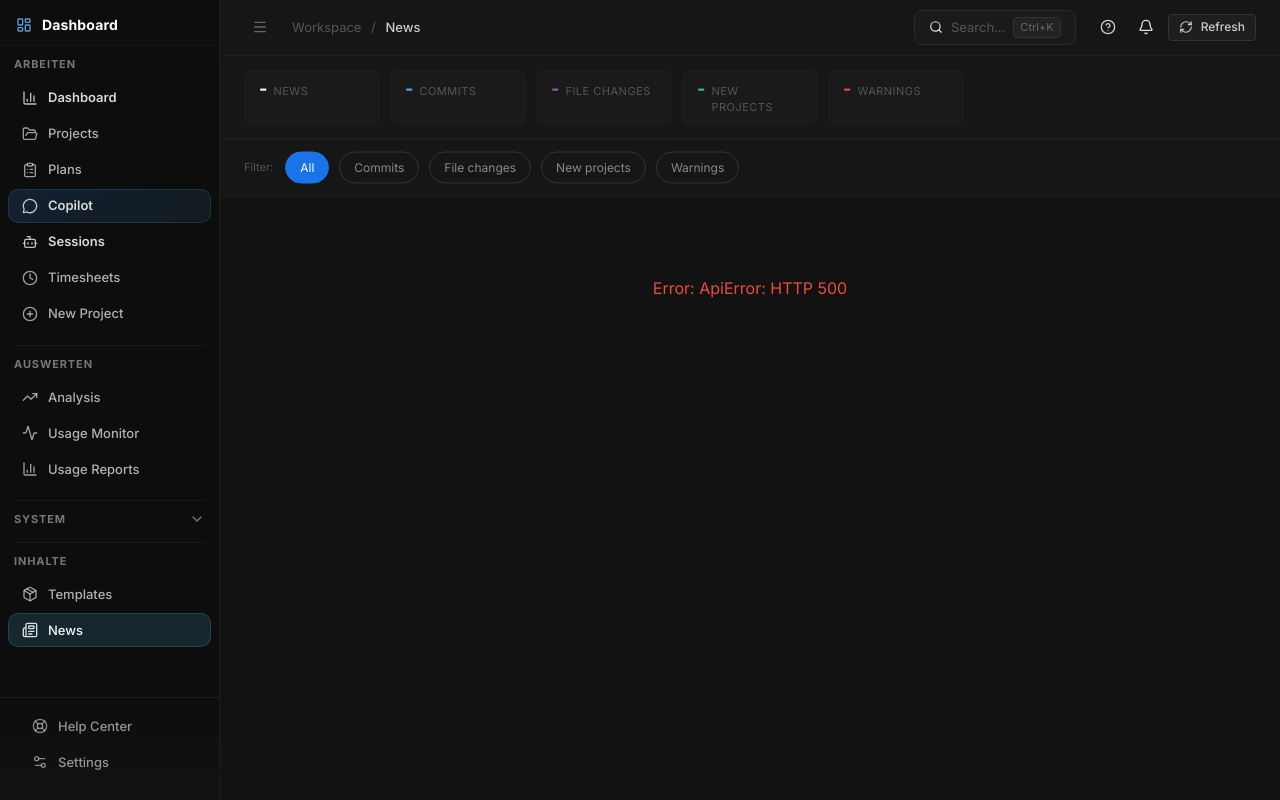
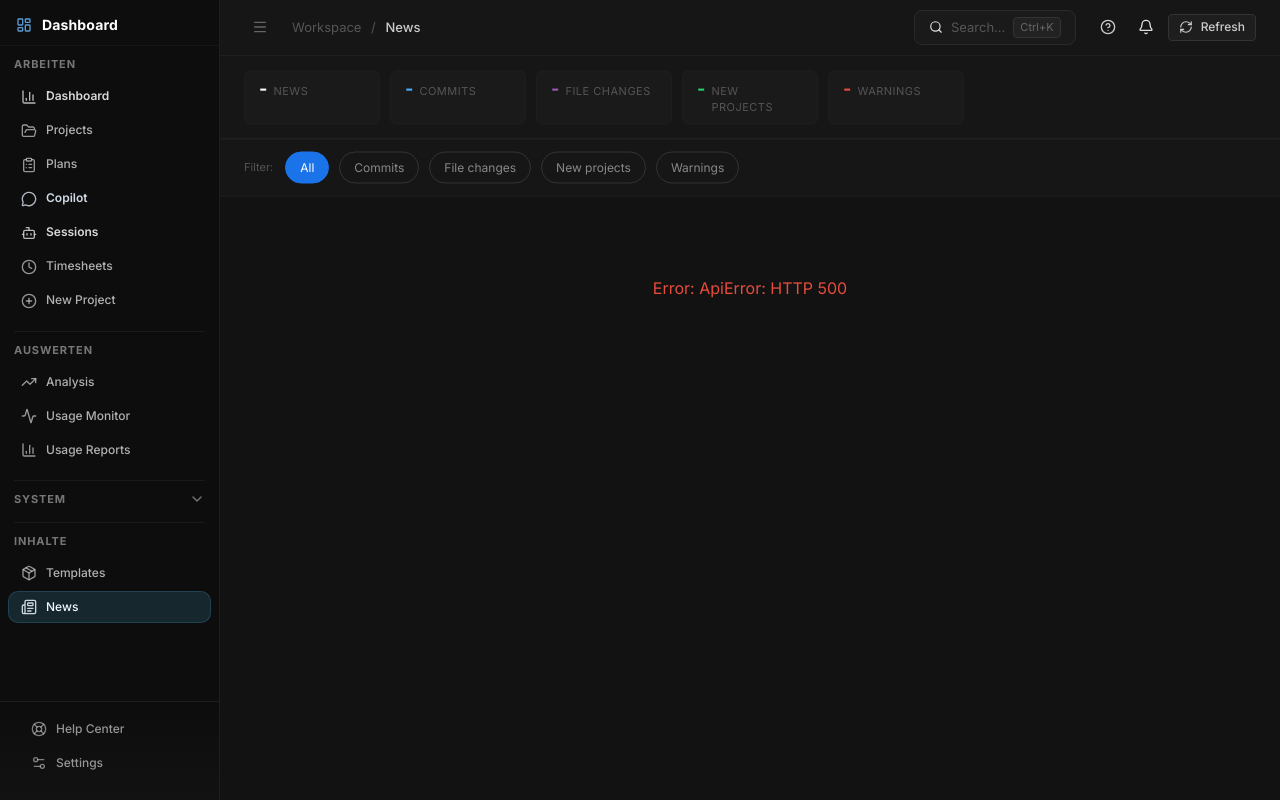
Before and after one commit to web-werkstatt/session-pilot, a Flask app: page /news in a window 1280 px wide. Run offline with Flask 3, Linux system fonts and the light colour scheme; data that the repository does not hold is empty; some libraries are stand-ins or nearby versions.

Commit message:
style: refine sidebar active state and sizing

```diff
--- a/static/css/layout.css
+++ b/static/css/layout.css
@@ -85,15 +85,15 @@
     display: flex;
     align-items: center;
     gap: 10px;
-    min-height: 34px;
-    padding: 6px 14px;
+    min-height: 32px;
+    padding: 5px 13px;
     margin: 0 8px;
     border-radius: 10px;
     color: rgba(255, 255, 255, 0.68);
     text-decoration: none;
-    font-size: 13px;
+    font-size: 12px;
     font-weight: 500;
-    line-height: 1.25;
+    line-height: 1.2;
     transition: all var(--transition-fast);
     border-left: none;
 }
@@ -108,15 +108,17 @@
     font-weight: 600;
 }
 .nav-item--copilot {
-    background: linear-gradient(135deg, rgba(59, 130, 246, 0.16), rgba(79, 195, 247, 0.08));
-    box-shadow: inset 0 0 0 1px rgba(79, 195, 247, 0.14);
+    color: rgba(229, 242, 255, 0.9);
 }
-.nav-item--copilot:hover,
+.nav-item--copilot:hover {
+    background: rgba(79, 195, 247, 0.08);
+    box-shadow: inset 0 0 0 1px rgba(79, 195, 247, 0.12);
+}
 .nav-item--copilot.active {
     background: linear-gradient(135deg, rgba(59, 130, 246, 0.22), rgba(79, 195, 247, 0.14));
     box-shadow: inset 0 0 0 1px rgba(79, 195, 247, 0.24);
 }
-.nav-icon { margin-right: 0; font-size: 14px; width: 16px; text-align: center; display: flex; align-items: center; justify-content: center; opacity: 0.88; }
+.nav-icon { margin-right: 0; font-size: 13px; width: 15px; text-align: center; display: flex; align-items: center; justify-content: center; opacity: 0.84; }
 .nav-text { white-space: nowrap; }
 .sidebar-footer {
     padding: 12px 10px 14px;
@@ -153,7 +155,7 @@
 .main-content.sidebar-collapsed { margin-left: 56px; max-width: calc(100vw - 56px); }
 
 .sidebar-footer .nav-item {
-    min-height: 32px;
+    min-height: 30px;
     color: rgba(255, 255, 255, 0.56);
 }
 
@@ -304,8 +306,8 @@
         -webkit-overflow-scrolling: touch;
     }
     .nav-item {
-        min-height: 38px;
-        font-size: 14px;
+        min-height: 36px;
+        font-size: 13px;
     }
     .nav-section > .nav-label,
     .nav-section-toggle {
```
